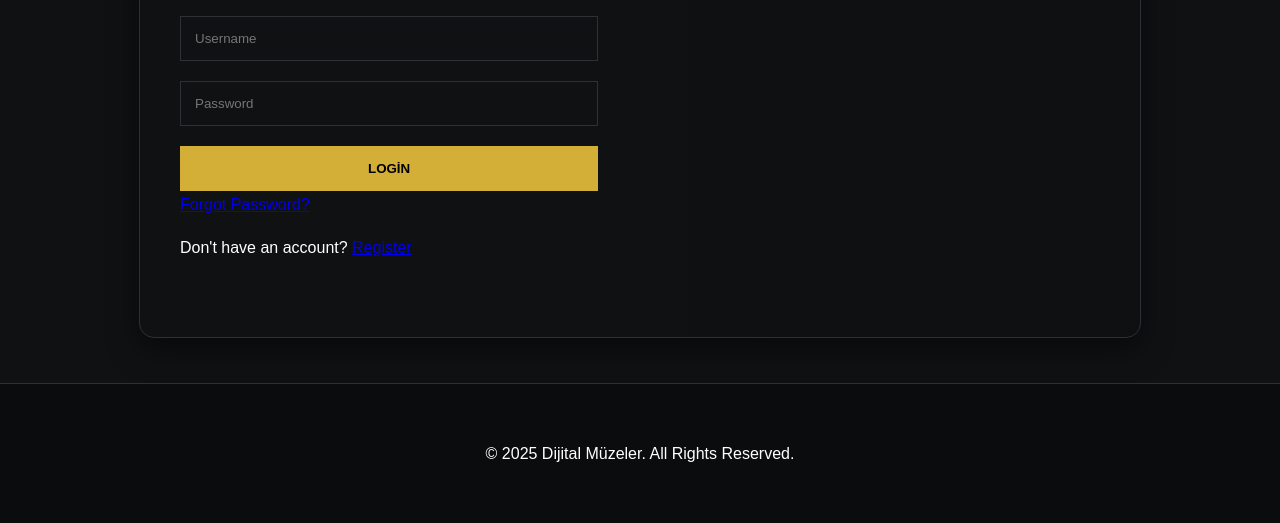
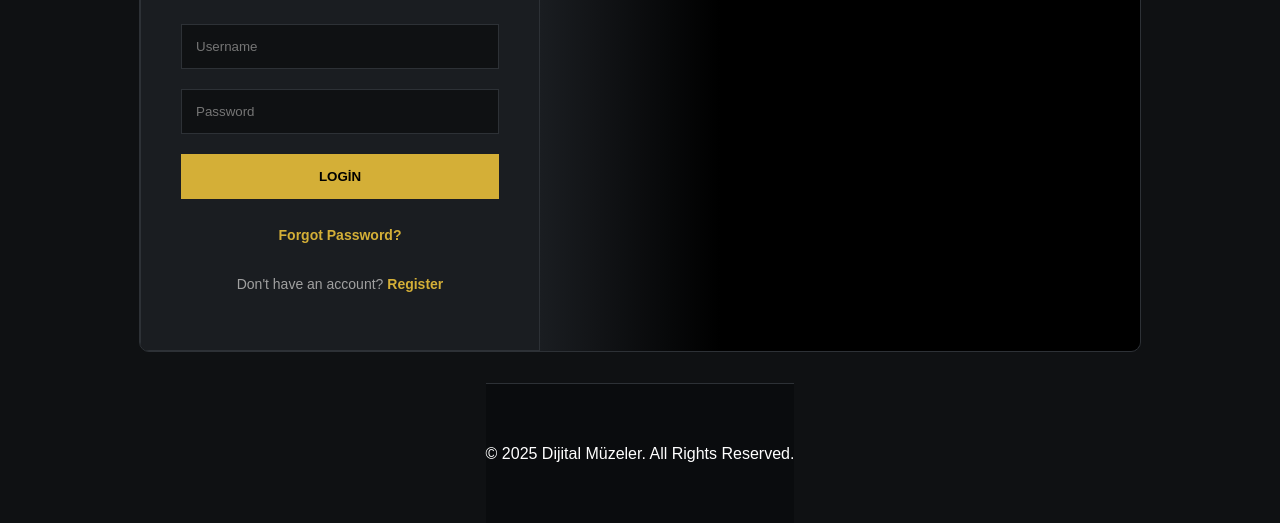
Before and after one commit to deniztkl/Web-Project, a website: page public/html/login.html in a window 1280 px wide. Shown: the part 277-800 px from the top of the page. Drawn offline with Linux system fonts and the light colour scheme; no server answers.

Commit message:
Css rollback/Slide Fix

```diff
--- a/public/css/auth.css
+++ b/public/css/auth.css
@@ -1,52 +1,46 @@
 .auth-body {
     display: flex;
     flex-direction: column;
+    align-items: center;
+    justify-content: center;
     min-height: 100vh;
     background-color: var(--background-color);
-    margin: 0;
 }
 
-/* Form ve Slideshow'u Yan Yana Tutan Ana Kutu */
-.auth-wrapper {
-    display: flex;
-    max-width: 1000px; /* Biraz daha genişlettim */
-    width: 90%;
-    margin: auto; /* Dikey ve yatayda ortalar */
-    background: rgba(15, 17, 19, 0.95);
+.auth-container {
+    width: 100%;
+    max-width: 400px;
+    padding: 40px;
+    background-color: var(--surface-color);
     border: 1px solid var(--border-color);
-    border-radius: 15px;
-    overflow: hidden;
-    box-shadow: 0 10px 30px rgba(0,0,0,0.5);
+    box-sizing: border-box;
 }
 
-/* Sol Taraf (Form) */
-.auth-content {
-    flex: 1;
-    padding: 60px 40px;
-    display: flex;
-    flex-direction: column;
-    justify-content: center;
-}
-
-.auth-content h1 {
+.auth-container h1 {
     font-family: "Playfair Display", serif;
     text-align: center;
     color: var(--accent-color);
     margin-bottom: 30px;
 }
 
-.auth-content input {
+.auth-container input {
     width: 100%;
     padding: 14px;
     margin-bottom: 20px;
     background: #0f1113;
     border: 1px solid var(--border-color);
+    border-radius: 0;
     color: #fff;
     font-family: "Quicksand", sans-serif;
     box-sizing: border-box;
 }
 
-.auth-content button {
+.auth-container input:focus {
+    outline: none;
+    border-color: var(--accent-color);
+}
+
+.auth-container button {
     width: 100%;
     padding: 15px;
     background-color: var(--accent-color);
@@ -58,48 +52,66 @@
     transition: 0.3s;
 }
 
-.auth-content button:hover {
+.auth-container button:hover {
     background-color: var(--accent-color-hover);
 }
 
-/* Sağ Taraf (Slideshow) */
-.auth-slideshow {
-    flex: 1.2;
-    position: relative;
+.switch-auth-link {
+    text-align: center;
+    margin-top: 25px;
+    color: var(--secondary-text-color);
+    font-size: 14px;
+}
+
+.switch-auth-link a {
+    color: var(--accent-color);
+    text-decoration: none;
+    font-weight: bold;
+}
+
+.auth-wrapper {
+    display: flex;
+    align-items: stretch;
+    max-width: 1000px;
+    width: 95%;
+    margin: auto;
+    background-color: var(--surface-color);
+    border: 1px solid var(--border-color);
+    border-radius: 10px;
     overflow: hidden;
 }
 
-.auth-slideshow img {
+.auth-slideshow-side {
+    flex: 1;
+    position: relative;
+    background: #000;
+    display: block;
+}
+
+.slide-img {
     width: 100%;
     height: 100%;
-    object-fit: cover;
-    transition: opacity 1s ease-in-out;
-    opacity: 0; /* JS ile açılacak */
+    background-size: cover;
+    background-position: center;
+    transition: background-image 1s ease-in-out;
 }
 
-.slideshow-overlay {
+.slide-overlay {
     position: absolute;
     top: 0; left: 0; width: 100%; height: 100%;
-    background: linear-gradient(to right, rgba(15,17,19,1) 0%, rgba(0,0,0,0.1) 30%);
-    z-index: 1;
+    background: linear-gradient(to right, var(--surface-color), transparent 30%);
 }
 
-.slideshow-text {
+.slide-text {
     position: absolute;
     bottom: 30px;
     left: 30px;
+    color: var(--accent-color);
+    font-family: "Playfair Display", serif;
     z-index: 2;
-    color: white;
-    text-shadow: 2px 2px 10px rgba(0,0,0,0.9);
 }
 
-.slideshow-text h3 {
-    margin: 0;
-    font-size: 1.5rem;
-    color: var(--accent-color);
+@media (max-width: 800px) {
+    .auth-slideshow-side { display: none; }
+    .auth-wrapper { max-width: 400px; border: none; }
 }
-
-@media (max-width: 850px) {
-    .auth-wrapper { flex-direction: column; max-width: 450px; }
-    .auth-slideshow { display: none; }
-}
--- a/public/html/login.html
+++ b/public/html/login.html
@@ -19,8 +19,7 @@
         </div>
     </header>
 
-    <div class="auth-wrapper">
-        <div class="auth-content">
+    <div class="auth-wrapper"> <div class="auth-container">
         <h1 data-translate-key="loginTitle">Giriş Yap</h1>
         <form id="login-form">
             <input type="text" id="username" data-translate-key="usernamePlaceholder" placeholder="Kullanıcı adı" required>
@@ -29,18 +28,18 @@
         </form>
         <div class="switch-auth-link">
             <a href="/html/forgot-password.html" data-translate-key="forgotPasswordLink">Şifremi Unuttum</a>
-                <p>
+        </div>
+        <p class="switch-auth-link">
             <span data-translate-key="noAccount">Hesabın yok mu?</span>
             <a href="register.html" data-translate-key="registerLink">Kayıt Ol</a>
         </p>
     </div>
-        </div>
 
-        <div class="auth-slideshow" id="slideshow-container">
-            <div class="slideshow-overlay"></div>
-            <img id="slideshow-img" src="" alt="Museum">
-            <div class="slideshow-text">
-                <h3 id="slideshow-title"></h3>
+    <div class="auth-slideshow-side">
+        <div id="slideshow-bg" class="slide-img"></div>
+        <div class="slide-overlay"></div>
+        <div class="slide-text">
+            <h2 id="museum-name"></h2>
         </div>
     </div>
 </div>
--- a/scripts/login.js
+++ b/scripts/login.js
@@ -35,40 +35,32 @@
     initSlideshow();
 });
 
-async function initSlideshow() {
-    const imgElement = document.getElementById('slideshow-img');
-    const titleElement = document.getElementById('slideshow-title');
-
-    if (!imgElement) return;
+async function startSlideshow() {
+    const bg = document.getElementById('slideshow-bg');
+    const nameLabel = document.getElementById('museum-name');
+    if (!bg) return;
 
     try {
-        const response = await fetch('/api/museum');
-        const museums = await response.json();
+        const res = await fetch('/api/museum');
+        const museums = await res.json();
 
         if (!museums || museums.length === 0) return;
 
-        let currentIndex = 0;
+        let i = 0;
+        const update = () => {
+            const m = museums[i];
+            if (m && m.image) {
+                bg.style.backgroundImage = `url('${m.image}')`;
+                nameLabel.innerText = m.name || "";
+                i = (i + 1) % museums.length;
+            }
+        };
 
-        function updateSlide() {
-            const museum = museums[currentIndex];
-
-            imgElement.style.opacity = 0;
-
-            setTimeout(() => {
-                imgElement.src = museum.image;
-                titleElement.innerText = museum.name;
-                imgElement.onload = () => {
-                    imgElement.style.opacity = 1;
-                };
-            }, 1000);
-
-            currentIndex = (currentIndex + 1) % museums.length;
-        }
-
-        updateSlide();
-        setInterval(updateSlide, 5000);
-
-    } catch (err) {
-        console.error("Slideshow yüklenemedi:", err);
+        update();
+        setInterval(update, 4000); // 4 saniyede bir aksın
+    } catch (e) {
+        console.log("Slide hatası:", e);
     }
 }
+
+document.addEventListener('DOMContentLoaded', startSlideshow);
```
Lines whose indentation alone changed are shown as unchanged.
